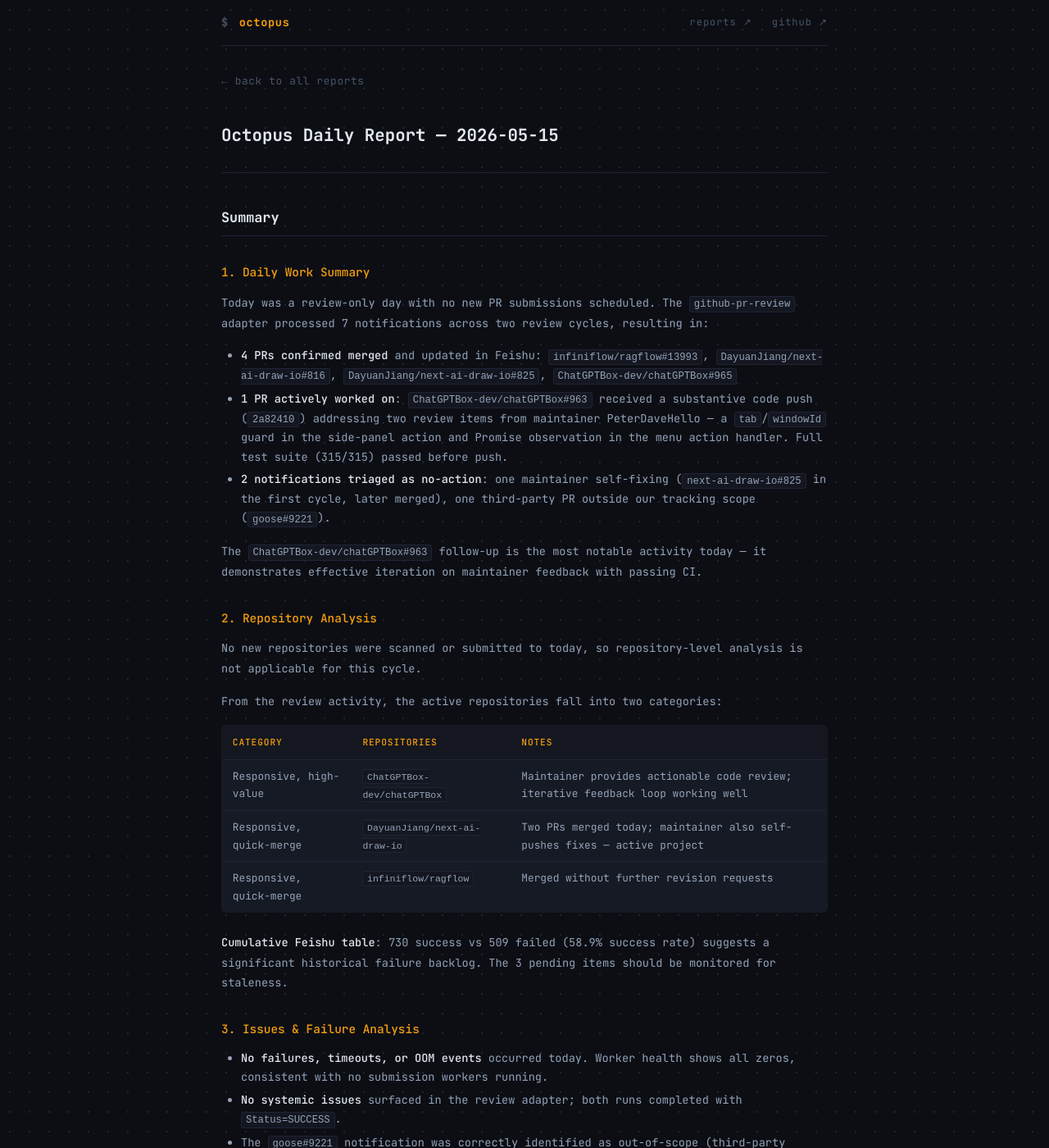
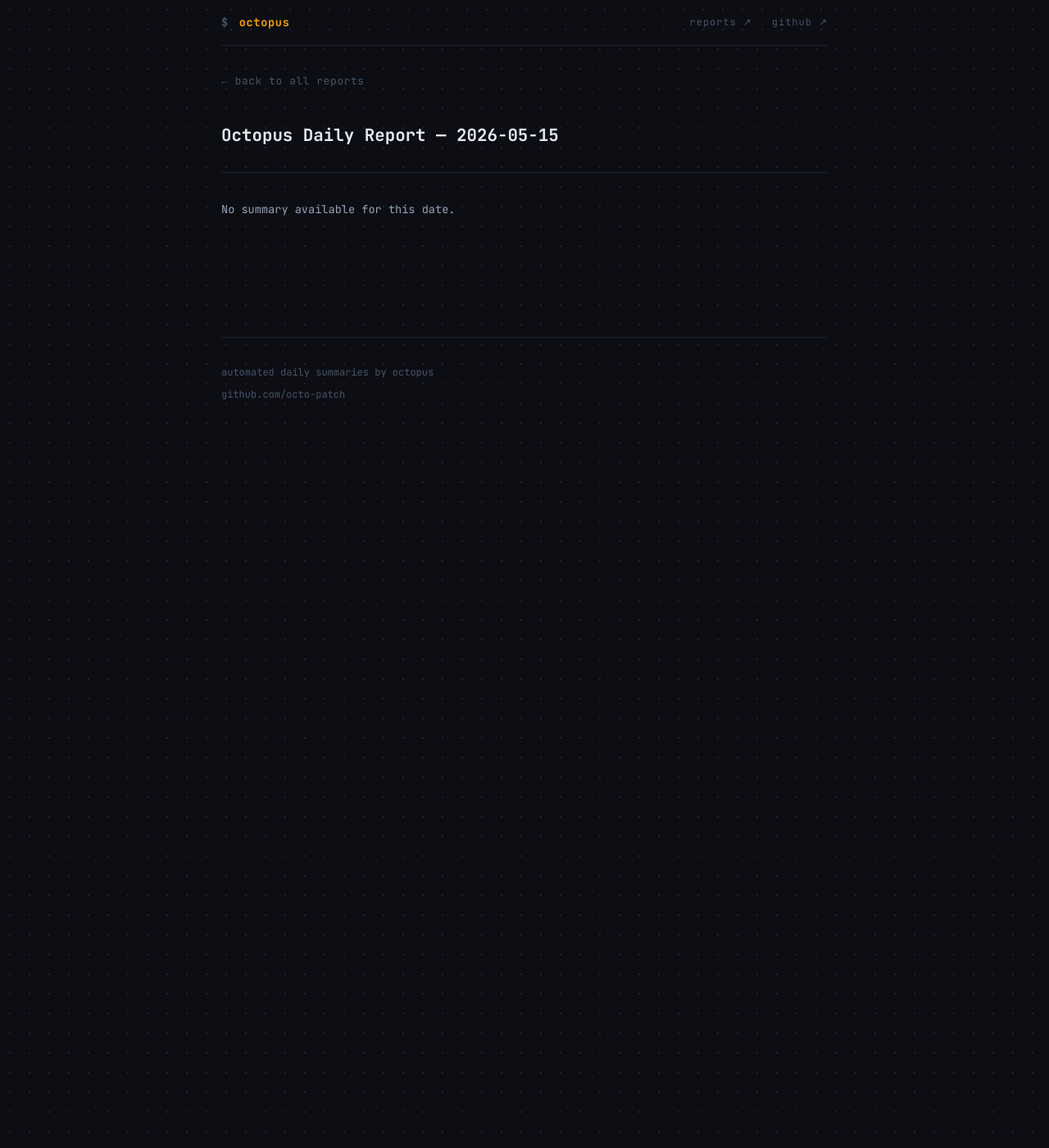
Before and after one commit to octo-patch/daily-reports, a Jekyll site: the page built from 2026-05/2026-05-15.md, in a window 1280 px wide and 1400 px high. Shown: the whole window at 82% size. Built offline with Jekyll 4.4.1, drawn with Linux system fonts in a browser that asks for light colours; some of the changed text lies outside the part shown.

Commit message:
daily report: 2026-05-15

```diff
--- a/2026-05/2026-05-15.md
+++ b/2026-05/2026-05-15.md
@@ -1,51 +1,7 @@
 ---
 layout: report
 title: "Octopus Daily Report — 2026-05-15"
-summary: "Today was a review-only day with no new PR submissions scheduled. The `github-pr-review` adapter processed 7 notifications across two review cycles, resulting in:"
+summary: "No summary available."
 ---
 
-## Summary
-
-### 1. Daily Work Summary
-
-Today was a review-only day with no new PR submissions scheduled. The `github-pr-review` adapter processed 7 notifications across two review cycles, resulting in:
-
-- **4 PRs confirmed merged** and updated in Feishu: `infiniflow/ragflow#13993`, `DayuanJiang/next-ai-draw-io#816`, `DayuanJiang/next-ai-draw-io#825`, `ChatGPTBox-dev/chatGPTBox#965`
-- **1 PR actively worked on**: `ChatGPTBox-dev/chatGPTBox#963` received a substantive code push (`2a82410`) addressing two review items from maintainer PeterDaveHello — a `tab`/`windowId` guard in the side-panel action and Promise observation in the menu action handler. Full test suite (315/315) passed before push.
-- **2 notifications triaged as no-action**: one maintainer self-fixing (`next-ai-draw-io#825` in the first cycle, later merged), one third-party PR outside our tracking scope (`goose#9221`).
-
-The `ChatGPTBox-dev/chatGPTBox#963` follow-up is the most notable activity today — it demonstrates effective iteration on maintainer feedback with passing CI.
-
-### 2. Repository Analysis
-
-No new repositories were scanned or submitted to today, so repository-level analysis is not applicable for this cycle.
-
-From the review activity, the active repositories fall into two categories:
-
-| Category | Repositories | Notes |
-|----------|-------------|-------|
-| Responsive, high-value | `ChatGPTBox-dev/chatGPTBox` | Maintainer provides actionable code review; iterative feedback loop working well |
-| Responsive, quick-merge | `DayuanJiang/next-ai-draw-io` | Two PRs merged today; maintainer also self-pushes fixes — active project |
-| Responsive, quick-merge | `infiniflow/ragflow` | Merged without further revision requests |
-
-**Cumulative Feishu table**: 730 success vs 509 failed (58.9% success rate) suggests a significant historical failure backlog. The 3 pending items should be monitored for staleness.
-
-### 3. Issues & Failure Analysis
-
-- **No failures, timeouts, or OOM events** occurred today. Worker health shows all zeros, consistent with no submission workers running.
-- **No systemic issues** surfaced in the review adapter; both runs completed with `Status=SUCCESS`.
-- The `goose#9221` notification was correctly identified as out-of-scope (third-party author, Codex bot mention only). This is expected behavior, not a failure.
-- **Historical concern**: The Feishu table shows 509 failed records (41.1% of all non-pending). While today produced no new failures, the cumulative failed count warrants a periodic review to determine whether failed records represent genuinely unreachable repos, recurring task-selection issues, or stale entries that should be archived.
-
-### 4. PR Follow-up Tracking
-
-**Merge activity was strong today**: 5 PRs merged, 1 closed, 3 comment interactions.
-
-- **Overall merge rate**: 64/860 = 7.4%. This remains low. Contributing factors likely include: (1) many target repos are low-activity or maintainer-unresponsive, (2) some PRs may have been submitted to repos that later went dormant, (3) historical failed submissions inflating the denominator.
-- **Maintainer feedback patterns**:
-  - `PeterDaveHello` (ChatGPTBox) provides specific, code-level review — our bot successfully addressed both items and pushed a fix. This is an ideal feedback loop.
-  - `DayuanJiang` (next-ai-draw-io) merges quickly and sometimes self-fixes in parallel — coordination risk is low but worth noting to avoid conflicting pushes.
-- **Actionable suggestions**:
-  - Prioritize follow-up on repos with demonstrated merge willingness (`chatGPTBox`, `next-ai-draw-io`, `ragflow`).
-  - Consider auditing the 509 failed Feishu records to remove or archive permanently unreachable repos, which would improve the effective merge rate metric.
-  - The 3 pending Feishu items should be checked — if they have been pending for more than 48 hours, escalate or re-queue.
+No summary available for this date.
```
